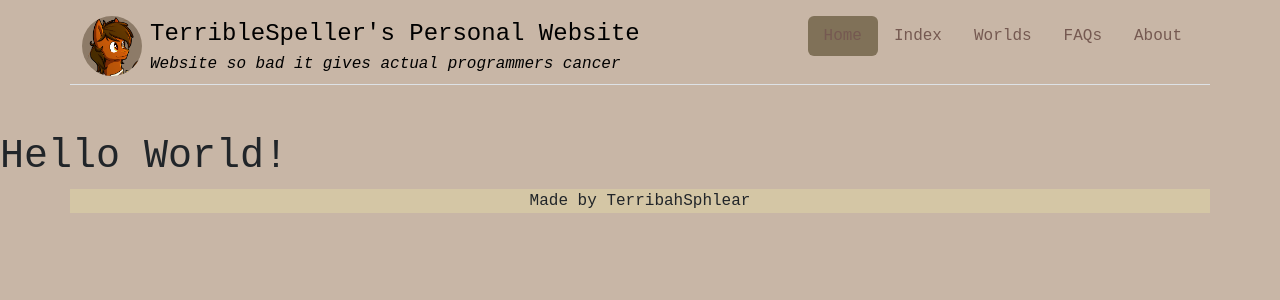
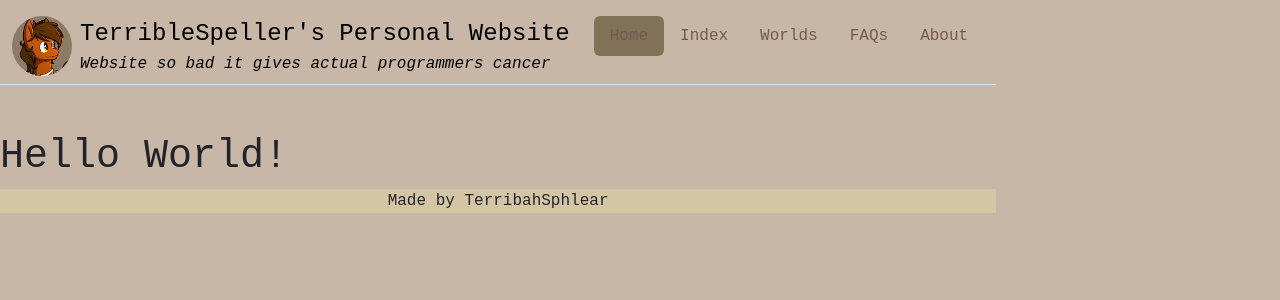
Before and after one commit to TerribleSpeller/website, a React (Create React App) app: page /#/ in a window 1280 px wide. Shown: the top 300 px of the page. Built offline with nearby package versions, Linux system fonts and the light colour scheme.

Commit message:
html change to display:flex

```diff
--- a/src/styles.css
+++ b/src/styles.css
@@ -214,3 +214,11 @@ Unique Shit
 .main-content {
   flex: 1;
 }
+
+html {
+  display: flex;
+  box-sizing: border-box;
+  height: 100%;
+  padding: 0;
+  margin: 0;
+}
```
